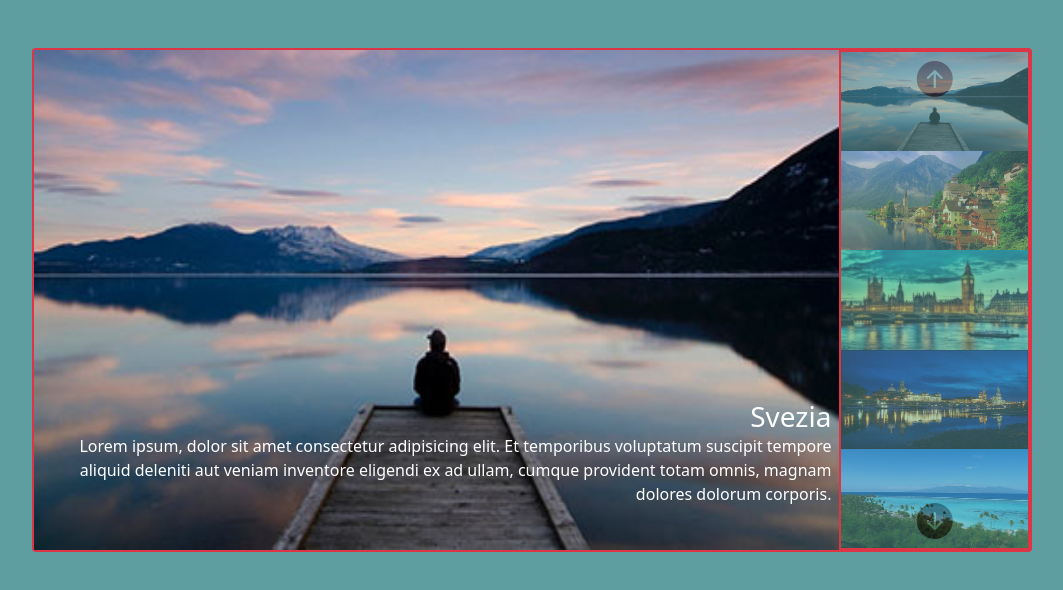
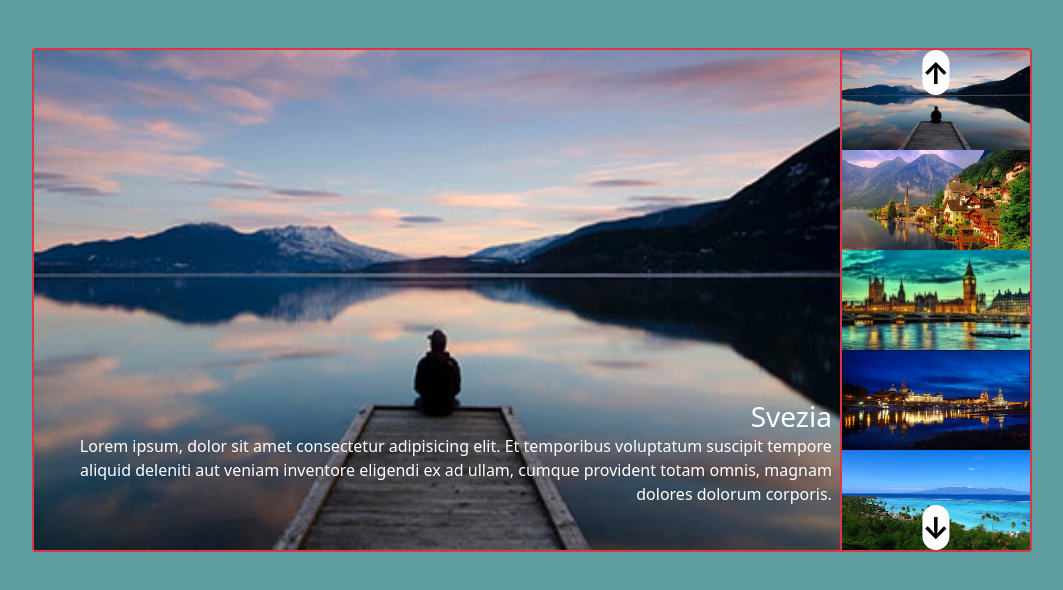
Before and after one commit to DanieleFic/js-array-carousel, a plain HTML site: page index.html in a window 1280 px wide. Shown: the whole page, without its empty margins (108-1171 px from the left). Drawn offline with nearby package versions, Linux system fonts and the light colour scheme.

Commit message:
milestone 3 fatto

```diff
--- a/css/style.css
+++ b/css/style.css
@@ -9,6 +9,7 @@ body{
 a{
     color: black;
     opacity: 0.5;
+    text-decoration: none;
 }
 
 .ms_side{
@@ -61,3 +62,22 @@ img {
     display: block;
     position: relative;
 }
+
+.ms_up, .ms_down {
+    cursor: pointer;
+    position: absolute;
+    width: auto;
+    color: black;
+    font-weight: bold;
+    font-size: 30px;
+    transition: 0.6s ease;
+    border-radius: 0 3px 3px 0;
+    user-select: none;
+    background-color: white;
+    border-radius: 30px;
+    opacity: 1;
+  }
+
+  .ms_up:hover, .ms_down:hover {
+    background-color: rgba(0,0,0,0.8);
+  }
--- a/index.html
+++ b/index.html
@@ -14,13 +14,13 @@
         <div class="container  p-0 ms_main">
 
         </div>
-        <div class="ms_side d-flex border border-2 border-danger position-relative flex-column">
+        <div class="ms_side d-flex border-start border-2 border-danger position-relative flex-column">
             <div id="ms_up">
-                <i class="bi bi-arrow-up-circle-fill ms_up position-absolute top-0 start-50 translate-middle-x"></i>
+                <a class="prev ms_up  position-absolute top-0 start-50 translate-middle-x" onclick="plusSlides(-1)">&#8593;</a>
             </div>
 
             <div id="ms_down">
-                <i class="bi bi-arrow-down-circle-fill ms_down  position-absolute bottom-0 start-50 translate-middle-x"></i>
+                <a class=" ms_down  position-absolute bottom-0 start-50 translate-middle-x" onclick="plusSlides(1)">&#8595;</a>
             </div>
         </div>
     </div>
--- a/js/myscript.js
+++ b/js/myscript.js
@@ -49,7 +49,7 @@ let immaginiLaterali =  ''; //creiamo una variabile let(perchè il contenuto cam
 
 for (let i = 0; i< ImmaginiArr.length; i++){ //creiamo un ciclo for che va a riempire il contenuto della nostra variabile immagineMain per ogni volta fino a quando la funzione .lenght lo rende possibile
     immaginiLaterali += `
-        <div class="items trasparenza" id="item-${i}">
+        <div class="items " id="item-${i}">
             <img src="${ImmaginiArr[i]}">
         </div>`;
 }
@@ -59,25 +59,25 @@ contenitoreSide.innerHTML += immaginiLaterali;  //aggiungiamo ImmagineLaterli ne
 //fine immagine laterali
 
 
-
-
 //non funziona
-const frecciaSopra = document.getElementById ('.ms_up');
-const frecciaSotto = document.getElementById ('.ms_down');
+const frecciaSopra = document.getElementById ('ms_up');
+const frecciaSotto = document.getElementById ('ms_down');
 
 frecciaSopra.addEventListener('click', function() {
-    elementActive++; //incremento dell elementActive per cambiare immagine
-
+    elementActive--; //incremento dell elementActive per cambiare immagine al click
+    imgActive.classList.remove('active')
+    imgActive = document.getElementById('item-' + elementActive)
+    imgActive.classList.add('active')
 });
 
 frecciaSotto.addEventListener('click', function() {
-    elementActive--; //decremento dell elementActive per cambiare immagine
-
+    elementActive++; //decremento dell elementActive per cambiare immagine al click
+    imgActive.classList.remove('active')
+    imgActive = document.getElementById('item-' + elementActive)
+    imgActive.classList.add('active')
 });
 
 
 
 
-/*imgActive.classList.remove('active')
-imgActive = document.getElementById('item-' + elementActive)
-imgActive.classList.add('active')*/
+/**/
```
